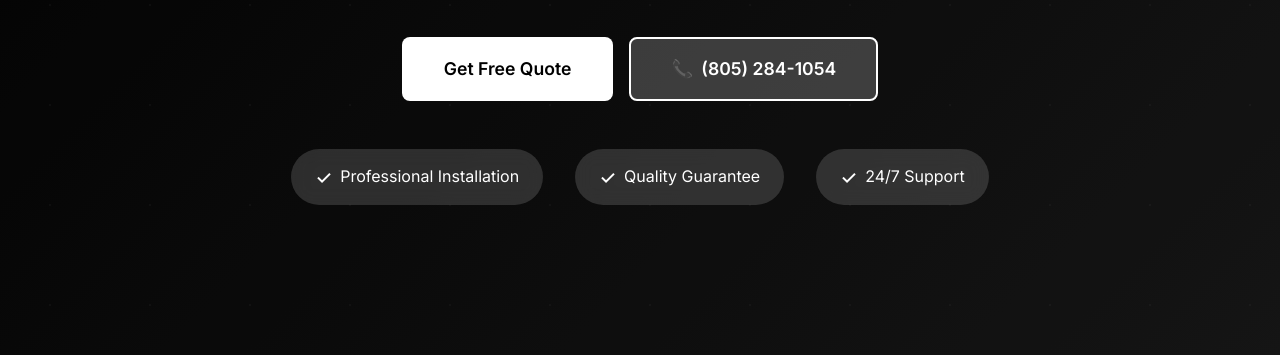
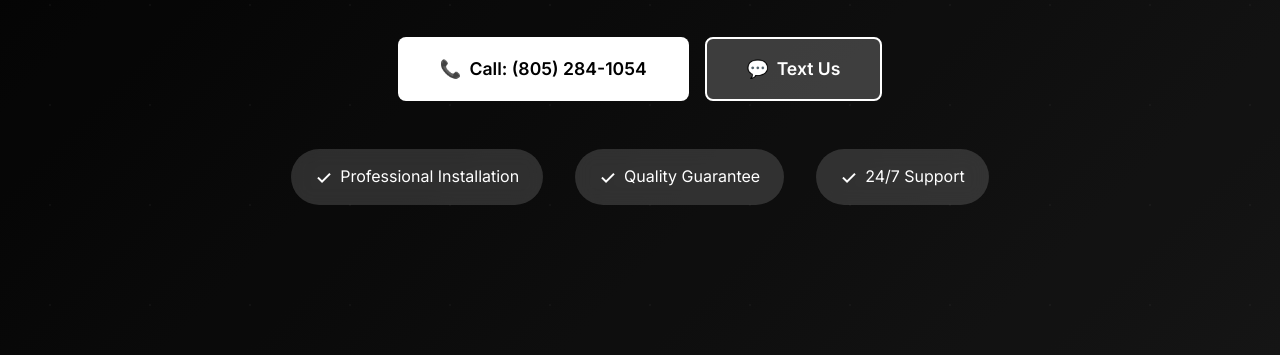
Before and after one commit to FocusMode-coder/Lowvoltage, a website: page index.html in a window 1280 px wide. Shown: the part 445-800 px from the top of the page. Drawn offline with Linux system fonts and the light colour scheme.

Commit message:
Remove 'Get Free Quote' button, replace with direct Call and Text buttons

```diff
--- a/index.html
+++ b/index.html
@@ -47,9 +47,11 @@
                     Security systems, home theaters, automation, and more.
                 </p>
                 <div class="hero-cta-group">
-                    <a href="#contact" class="btn btn-primary btn-lg">Get Free Quote</a>
-                    <a href="tel:8052841054" class="btn btn-secondary btn-lg">
-                        <span class="phone-icon">📞</span> (805) 284-1054
+                    <a href="tel:8052841054" class="btn btn-primary btn-lg">
+                        <span class="phone-icon">📞</span> Call: (805) 284-1054
+                    </a>
+                    <a href="sms:8052841054" class="btn btn-secondary btn-lg">
+                        <span class="phone-icon">💬</span> Text Us
                     </a>
                 </div>
                 <div class="hero-features">
```
